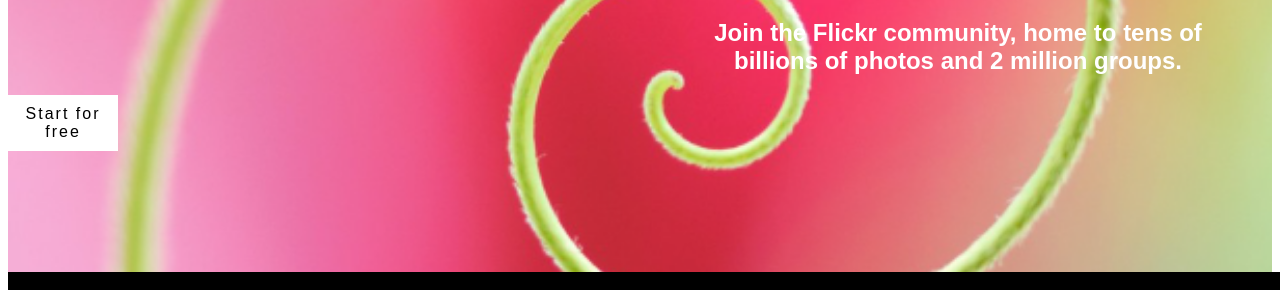
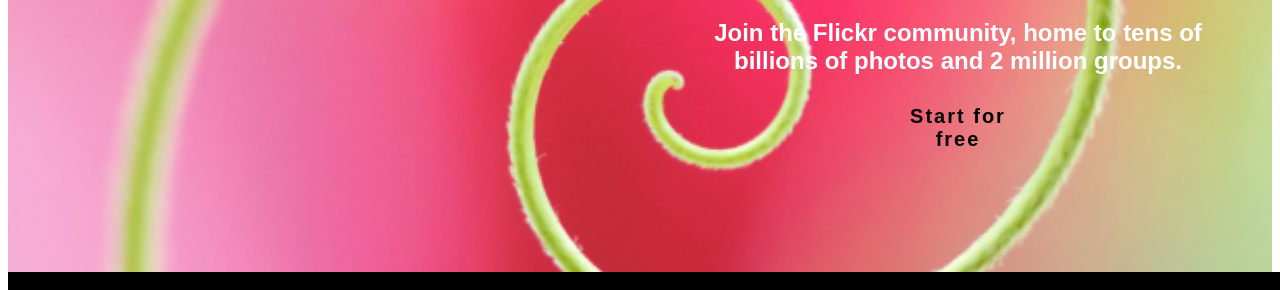
Before and after one commit to kiieee/webclone, a plain HTML site: page index.html in a window 1280 px wide. Shown: the part 448-738 px from the top of the page. Drawn offline with Linux system fonts and the light colour scheme.

Commit message:
move start button to middle

```diff
--- a/style.css
+++ b/style.css
@@ -86,11 +86,12 @@ h2 {
 }
 
 .start {
-    background-color: white;
     display: flex;
     flex-direction: row;
     justify-content: center;
-
+    padding-left: 900px;
+    font-weight: bold;
+    font-size: 20px;
 }
 
 footer {
```
